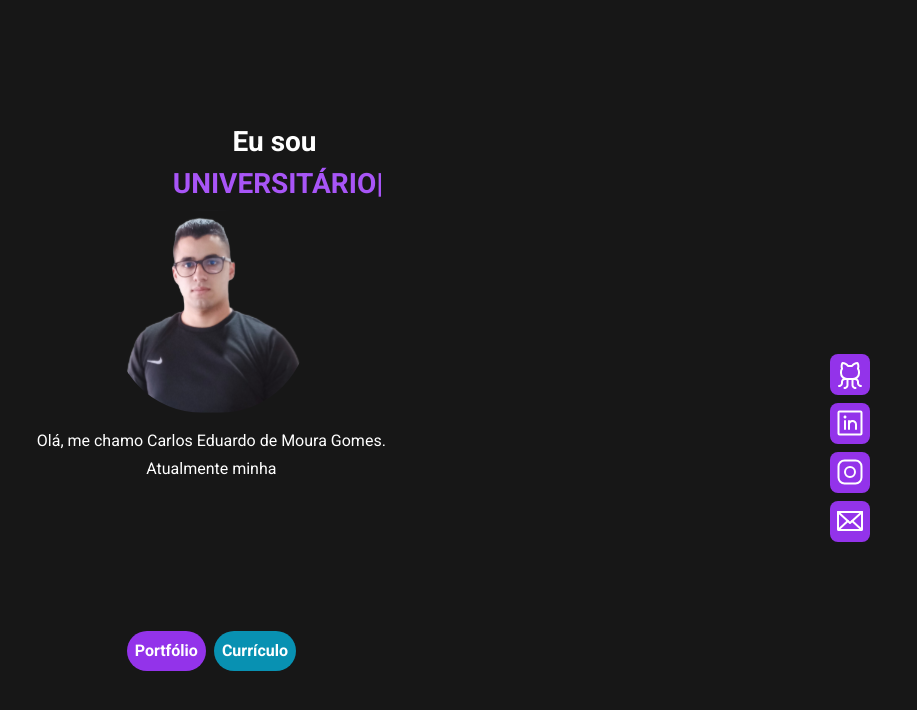
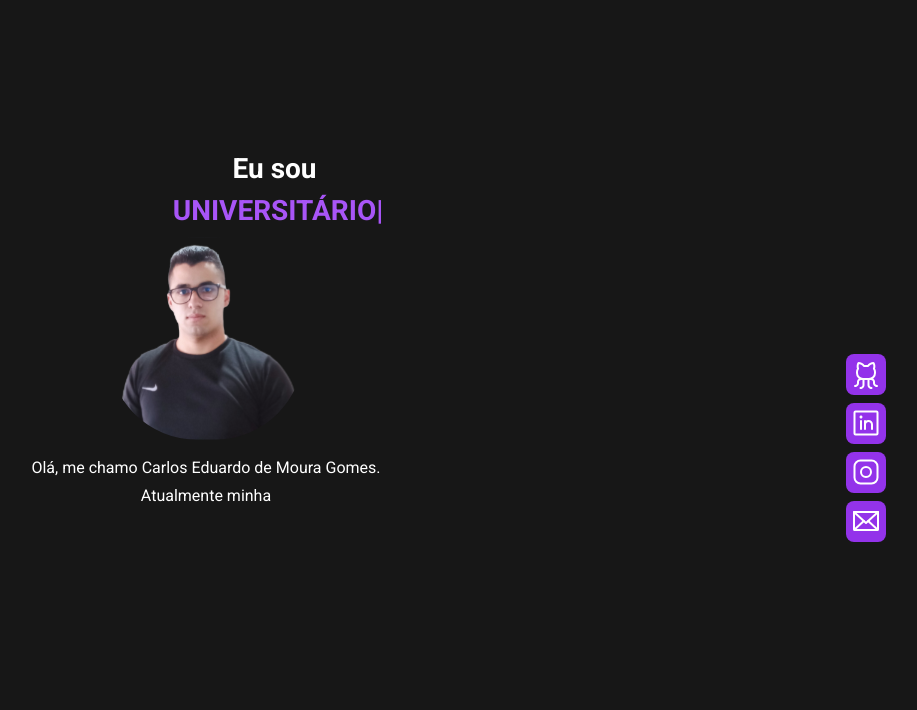
Before and after one commit to cemgthedev/Portfolio, a React (Vite) app in the folder app/: page / in a window 1280 px wide. Shown: the top 710 px of the page, without its empty margins (362-1279 px from the left). Built offline with nearby package versions, Linux system fonts and the light colour scheme.

Commit message:
corrigindo links da página currículo e adicionando animações

```diff
--- a/app/src/pages/Curriculo/index.tsx
+++ b/app/src/pages/Curriculo/index.tsx
@@ -13,15 +13,15 @@ const hrefs: Link[] = [
         title: "Home"
     },
     {
-        href: "#formacao",
+        href: "/curriculo/#formacao",
         title: "Formação"
     },
     {
-        href: "#stack",
+        href: "/curriculo/#stack",
         title: "Stack"
     },
     {
-        href: "#certificados",
+        href: "/curriculo/#certificados",
         title: "Certificados"
     }
 ];
--- a/app/src/pages/LandingPage/index.tsx
+++ b/app/src/pages/LandingPage/index.tsx
@@ -9,13 +9,14 @@ export function LandingPage() {
         <div
             className="
                 bg-neutral-900
-                p-8
+                p-4
                 max-w-screen
                 min-h-screen
                 flex
                 flex-col
                 justify-center
                 items-center
+                max-sm:justify-start
             "
         >
             <div
@@ -110,7 +111,7 @@ export function LandingPage() {
                         className="
                             text-white
                             text-center
-                            min-h-[250px]
+                            min-h-[196px]
                             w-[70vw]
                             flex
                             flex-col
@@ -143,7 +144,7 @@ export function LandingPage() {
                             <TypeAnimation
                                 sequence={[
                                     13000,
-                                "Planejo dominar inicialmente tecnologias relacionadas a Front End e UI/UX Design e futuramente tecnologias relacionadas a Back End. Devido a rotina da faculdade busco apenas vagas de estágio remoto com carga horária semanal de até 30 horas."
+                                "Planejo dominar inicialmente tecnologias relacionadas a Front End e UI/UX Design e futuramente tecnologias relacionadas a Back End."
                                 ]}
                                 speed={40}
                                 repeat={0}
@@ -158,6 +159,8 @@ export function LandingPage() {
                                 justify-center
                                 gap-2
                                 p-2
+                                opacity-0
+                                animate-unlock
                             "
                         >
                             <a
@@ -168,7 +171,6 @@ export function LandingPage() {
                                     transition
                                     bg-purple-600
                                     hover:bg-purple-500
-                                    animate-rigth
                                 "
                             >
                                 <Label size="sm">Portfólio</Label>
@@ -181,7 +183,6 @@ export function LandingPage() {
                                     transition
                                     bg-cyan-600
                                     hover:bg-cyan-500
-                                    animate-left
                                 "
                             >
                                 <Label size="sm">Currículo</Label>
--- a/app/tailwind.config.js
+++ b/app/tailwind.config.js
@@ -49,6 +49,15 @@ export default {
           from: {
             opacity: 0
           }
+        },
+        unlock: {
+          from: {
+            transform: 'translateY(50px)',
+            opacity: 0
+          },
+          to: {
+            opacity: 1
+          }
         }
       },
       animation: {
@@ -57,7 +66,8 @@ export default {
         bottom: 'bottom 450ms ease-in-out',
         left: 'left 750ms ease-in-out',
         rotation: 'rotation 5s linear infinite',
-        found: 'found 2s ease-in-out'
+        found: 'found 2s ease-in-out',
+        unlock: 'unlock 2s ease-in-out 22s forwards',
       }
     }
   },
```
